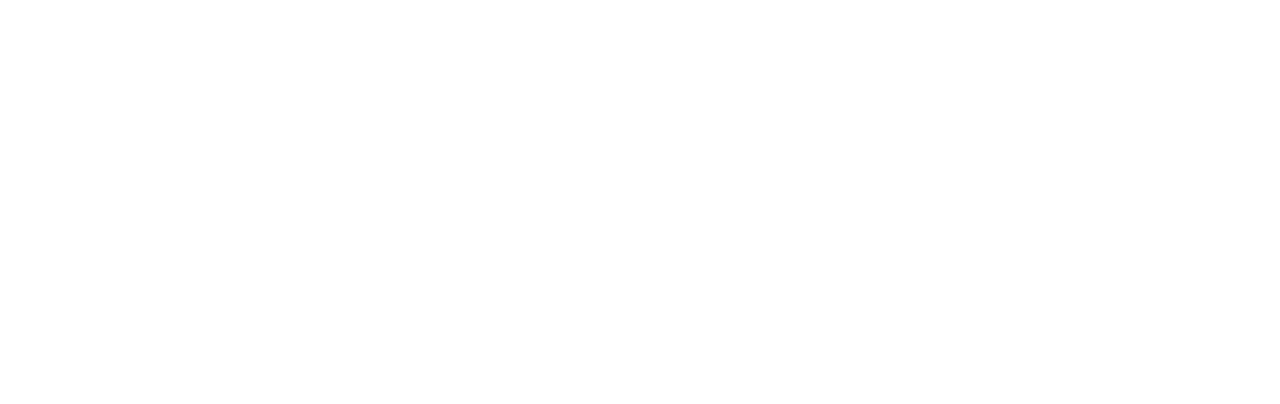
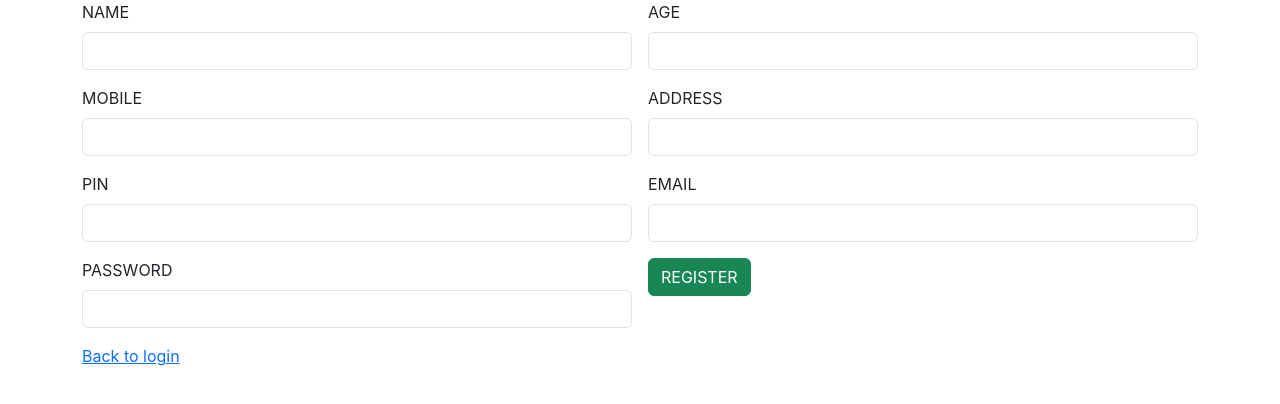
Before and after one commit to taniya-ignatius/blog-new-app-frontend, a React (Create React App) app: page /signup in a window 1280 px wide. Before the commit this address had no page. Shown: the top 404 px of the page. Built offline with nearby package versions, Linux system fonts and the light colour scheme.

Commit message:
Added user

```diff
--- a/src/App.js
+++ b/src/App.js
@@ -2,6 +2,7 @@ import logo from './logo.svg';
 import './App.css';
 import { BrowserRouter, Route, Routes } from 'react-router-dom';
 import SignUp from './components/SignUp';
+import Add from './components/Add';
 
 function App() {
   return (
@@ -9,6 +10,7 @@ function App() {
      <BrowserRouter>
      <Routes>
       <Route path='/' element={<SignUp/>}/>
+      <Route path='/signup' element={<Add/>}/>
      </Routes>
      </BrowserRouter>
     </div>
--- /dev/null
+++ b/src/components/Add.jsx
@@ -0,0 +1,94 @@
+import axios from 'axios'
+import React, { useState } from 'react'
+import { Link } from 'react-router-dom'
+
+const Add = () => {
+    const [input, setInput] = new useState(
+        {
+
+            "name": "",
+            "age": "",
+            "mobile": "",
+            "address": "",
+            "pin": "",
+            "email": "",
+            "password": ""
+
+        }
+    )
+    const inputHandler = (event) => {
+        setInput({ ...input, [event.target.name]: event.target.value })
+    }
+    const readValues = () => {
+        console.log(input)
+        axios.post("http://localhost:3003/api/blog/signup",input).then(
+            (response) => {
+                console.log(response.data)
+                if (response.data.status == "success") {
+                    alert("Successfully registered")
+                    setInput(
+                        {
+                            "name": "",
+                            "age": "",
+                            "mobile": "",
+                            "address": "",
+                            "pin": "",
+                            "email": "",
+                            "password": ""
+                        }
+                    )
+                }else{
+                    alert("Something went wrong")
+                }
+            }
+        )
+    }
+    return (
+        <div>
+            <div className="container">
+                <div className="row g-3">
+                    <div className="col col-12 col-sm-12 col-md-12 col-lg-12 col-xl-12 col-xxl-12">
+                        <div className="row g-3">
+                            <div className="col col-12 col-sm-6 col-md-6 col-lg-6 col-xl-6 col-xxl-6">
+                                <label htmlFor="" className="form-label">NAME</label>
+                                <input type="text" className="form-control" name="name" value={input.name} onChange={inputHandler} />
+                            </div>
+                            <div className="col col-12 col-sm-6 col-md-6 col-lg-6 col-xl-6 col-xxl-6">
+                                <label htmlFor="" className="form-label">AGE</label>
+                                <input type="text" className="form-control"name="age" value={input.age} onChange={inputHandler}  />
+                            </div>
+                            <div className="col col-12 col-sm-6 col-md-6 col-lg-6 col-xl-6 col-xxl-6">
+                                <label htmlFor="" className="form-label">MOBILE</label>
+                                <input type="text" className="form-control"name="mobile" value={input.mobile} onChange={inputHandler}  />
+                            </div>
+                            <div className="col col-12 col-sm-6 col-md-6 col-lg-6 col-xl-6 col-xxl-6">
+                                <label htmlFor="" className="form-label">ADDRESS</label>
+                                <input type="text" className="form-control" name="address" value={input.address} onChange={inputHandler}  />
+                            </div>
+                            <div className="col col-12 col-sm-6 col-md-6 col-lg-6 col-xl-6 col-xxl-6">
+                                <label htmlFor="" className="form-label">PIN</label>
+                                <input type="text" className="form-control" name="pin" value={input.pin} onChange={inputHandler}  />
+                            </div>
+                            <div className="col col-12 col-sm-6 col-md-6 col-lg-6 col-xl-6 col-xxl-6">
+                                <label htmlFor="" className="form-label">EMAIL</label>
+                                <input type="email" className="form-control" name="email" value={input.email} onChange={inputHandler}  />
+                            </div>
+                            <div className="col col-12 col-sm-6 col-md-6 col-lg-6 col-xl-6 col-xxl-6">
+                                <label htmlFor="" className="form-label">PASSWORD</label>
+                                <input type="password" className="form-control" name="password" value={input.password} onChange={inputHandler}  />
+                            </div>
+                            <div className="col col-12 col-sm-6 col-md-6 col-lg-6 col-xl-6 col-xxl-6">
+                                <button className="btn btn-success" onClick={readValues}>REGISTER</button>
+                            </div>
+                            <div className="col col-12 col-sm-6 col-md-6 col-lg-6 col-xl-6 col-xxl-6">
+                                <a href='/'>Back to login</a>
+                            </div>
+                        </div>
+                    </div>
+                </div>
+            </div>
+        </div>
+    )
+}
+
+export default Add
--- a/src/components/SignUp.jsx
+++ b/src/components/SignUp.jsx
@@ -20,7 +20,7 @@ const SignUp = () => {
                             <button className="btn btn-success">LOGIN</button>
                         </div>
                         <div className="col col-12 col-sm-12 col-md-12 col-lg-12 col-xl-12 col-xxl-12">
-                            <Link href='/'>New Users Click here</Link>
+                            <a href='/signup'>New Users Click here</a>
                         </div>
                     </div>
                 </div>
```
